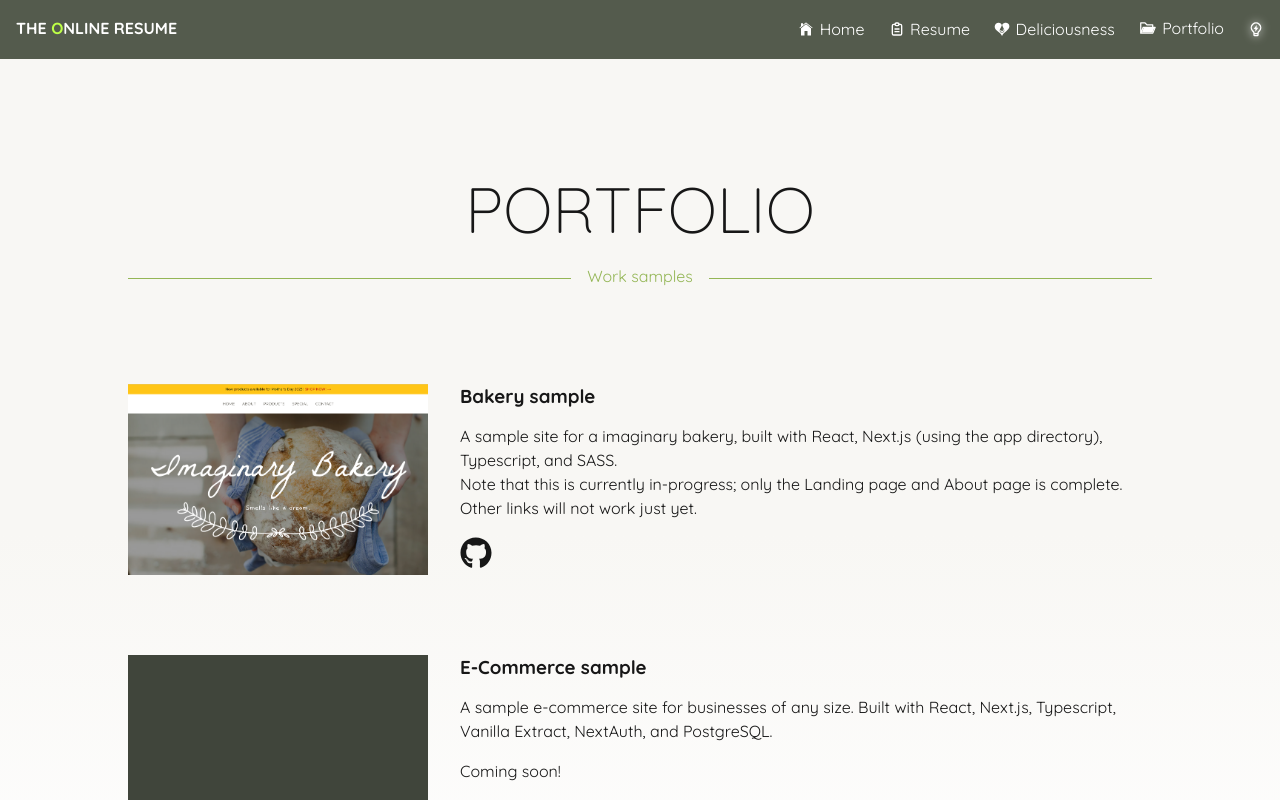
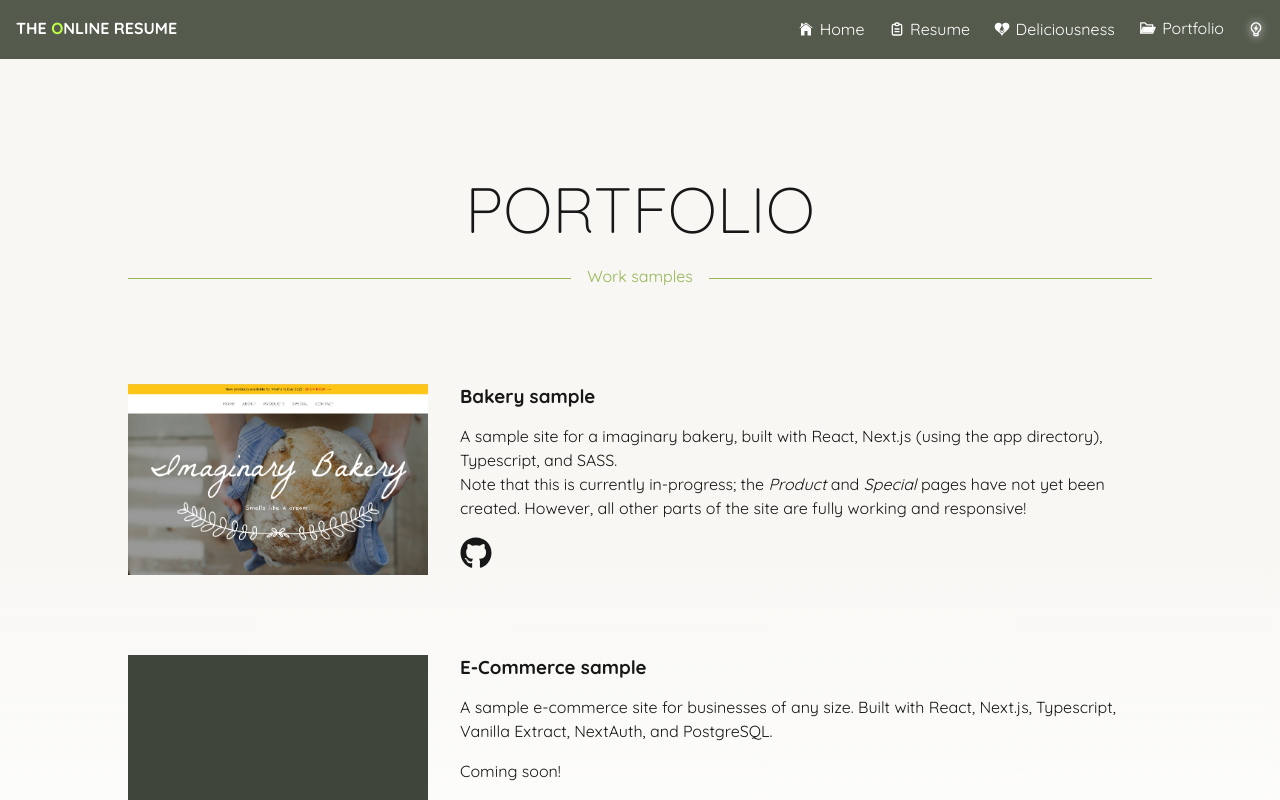
Before and after one commit to hjklqw/online-resume, a Next.js app: page /portfolio in a window 1280 px wide. Built offline with nearby package versions, Linux system fonts and the light colour scheme; no server answers.

Commit message:
Updated work sample description

```diff
--- a/contents/portfolio/view.tsx
+++ b/contents/portfolio/view.tsx
@@ -13,8 +13,9 @@ export const PortfolioPage = () => {
             A sample site for a imaginary bakery, built with React, Next.js
             (using the app directory), Typescript, and SASS.
             <br />
-            Note that this is currently in-progress; only the Landing page and
-            About page is complete. Other links will not work just yet.
+            Note that this is currently in-progress; the <i>Product</i> and{' '}
+            <i>Special</i> pages have not yet been created. However, all other
+            parts of the site are fully working and responsive!
           </p>
         }
       />
```
